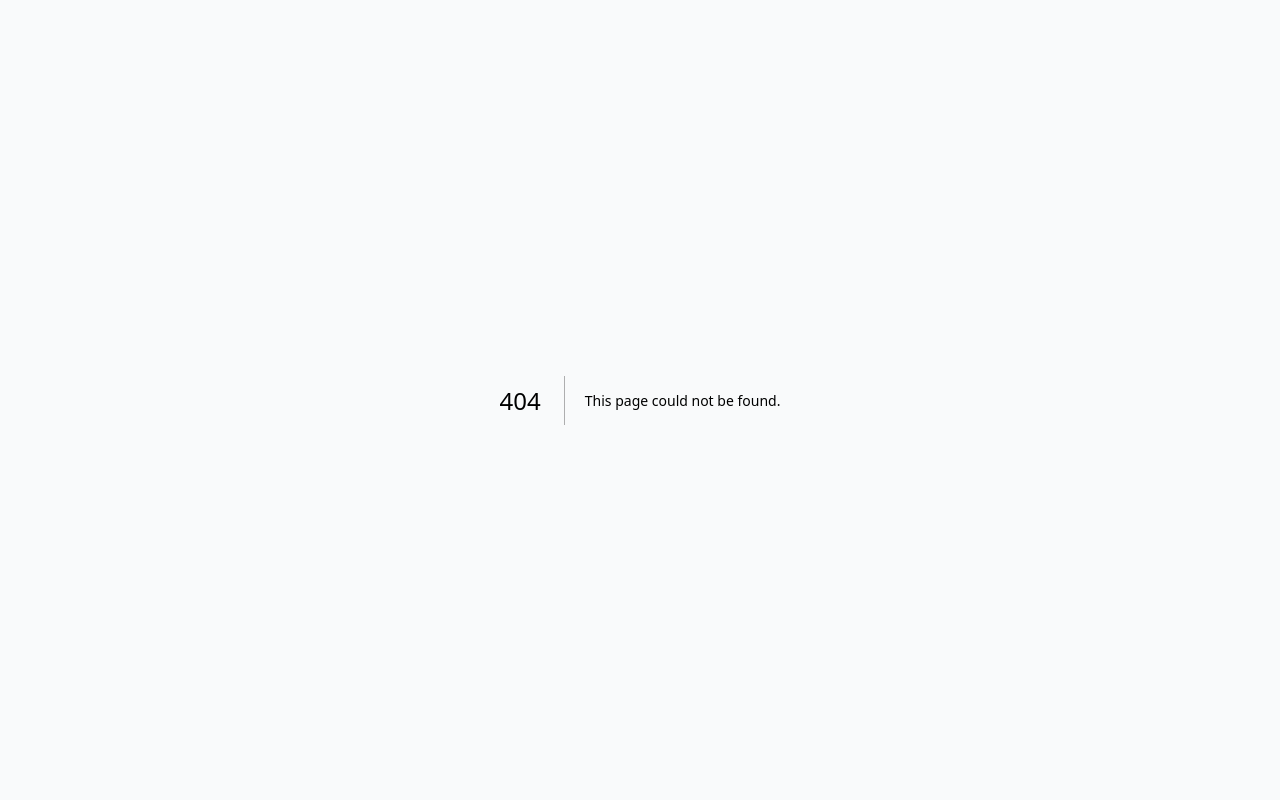
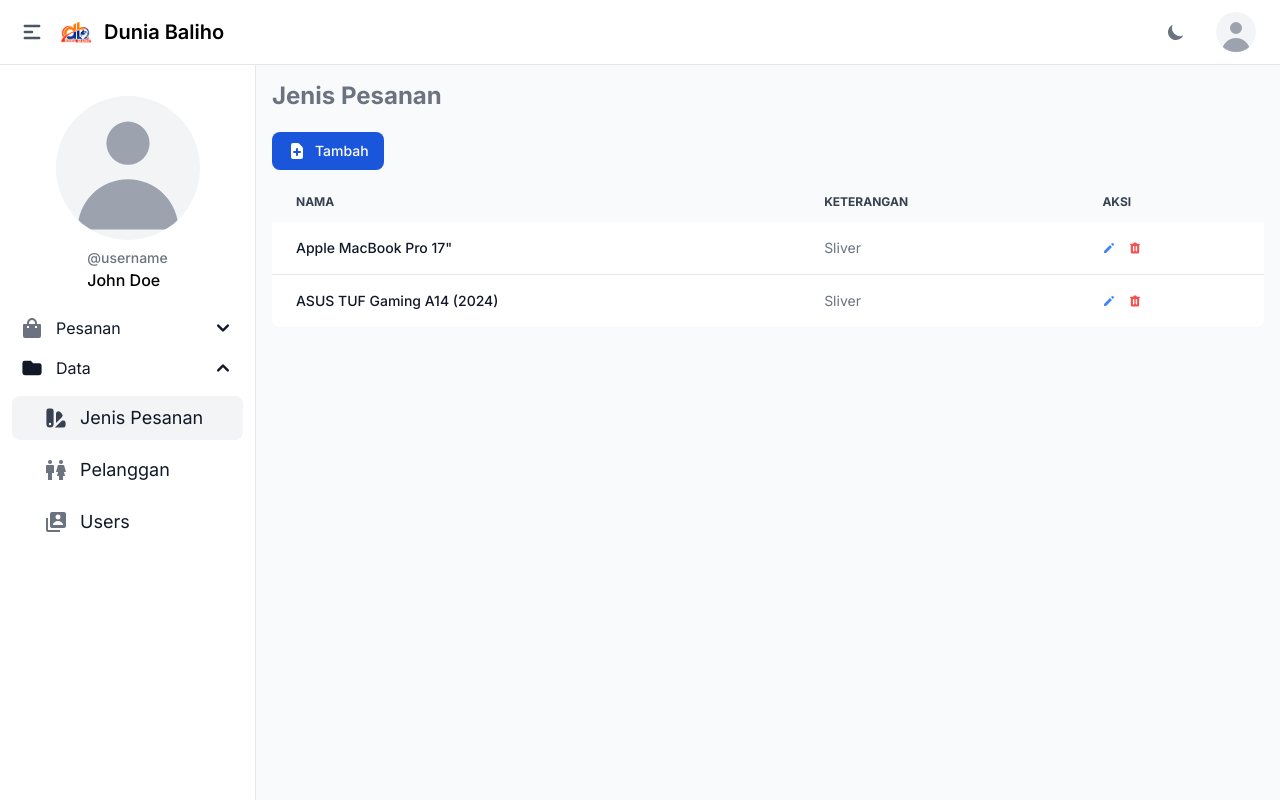
Before and after one commit to izhal27/orderan-db, a Next.js app in the folder frontend/: page /data/jenis-pesanan in a window 1280 px wide. Before the commit this address had no page. Built offline with nearby package versions, Linux system fonts and the light colour scheme.

Commit message:
add jenis pesanan page

```diff
--- /dev/null
+++ b/frontend/app/(dashboard)/data/jenis-pesanan/page.tsx
@@ -0,0 +1,18 @@
+import { JenisPesananTable } from "@/app/component/JenisPesananTable";
+import { Button } from "flowbite-react";
+import { HiDocumentAdd } from "react-icons/hi";
+
+export default function JenisPesananPage() {
+  return (
+    <main className="p-4 flex flex-col gap-y-3">
+      <h1 className="text-2xl font-bold text-gray-500 dark:text-gray-400">Jenis Pesanan</h1>
+      <div className="mt-2">
+        <Button size={'sm'} color={'blue'}>
+          <HiDocumentAdd className="mr-2 h-5 w-5" />
+          Tambah
+        </Button>
+      </div>
+      <JenisPesananTable />
+    </main>
+  );
+}
--- a/frontend/app/component/JenisPesananTable.tsx
+++ b/frontend/app/component/JenisPesananTable.tsx
@@ -1,8 +1,8 @@
 
 "use client";
 
-import { Button, Table } from "flowbite-react";
-import { HiDocumentAdd, HiPencil, HiTrash } from "react-icons/hi";
+import { Table } from "flowbite-react";
+import { HiPencil, HiTrash } from "react-icons/hi";
 
 export function JenisPesananTable() {
   return (
```
